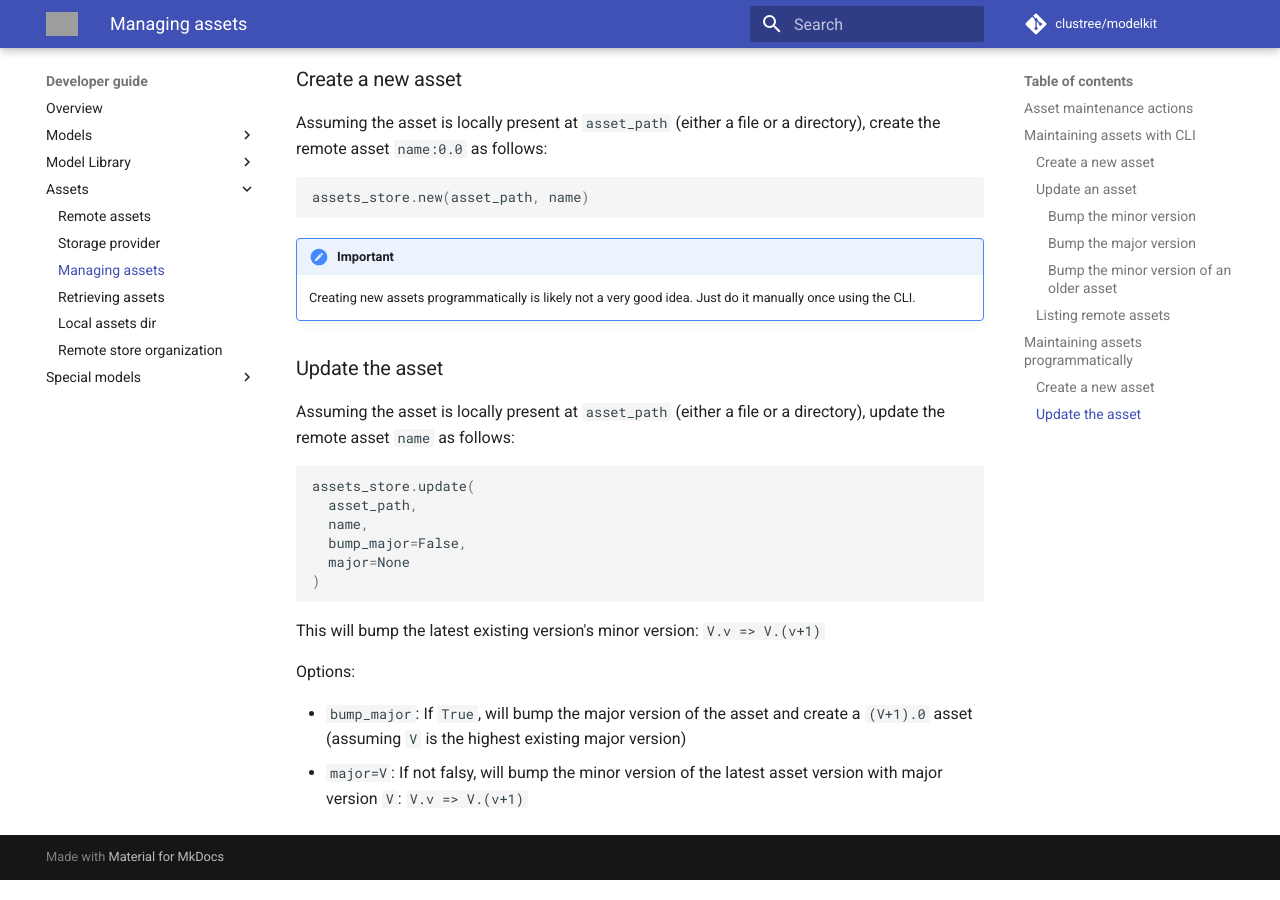
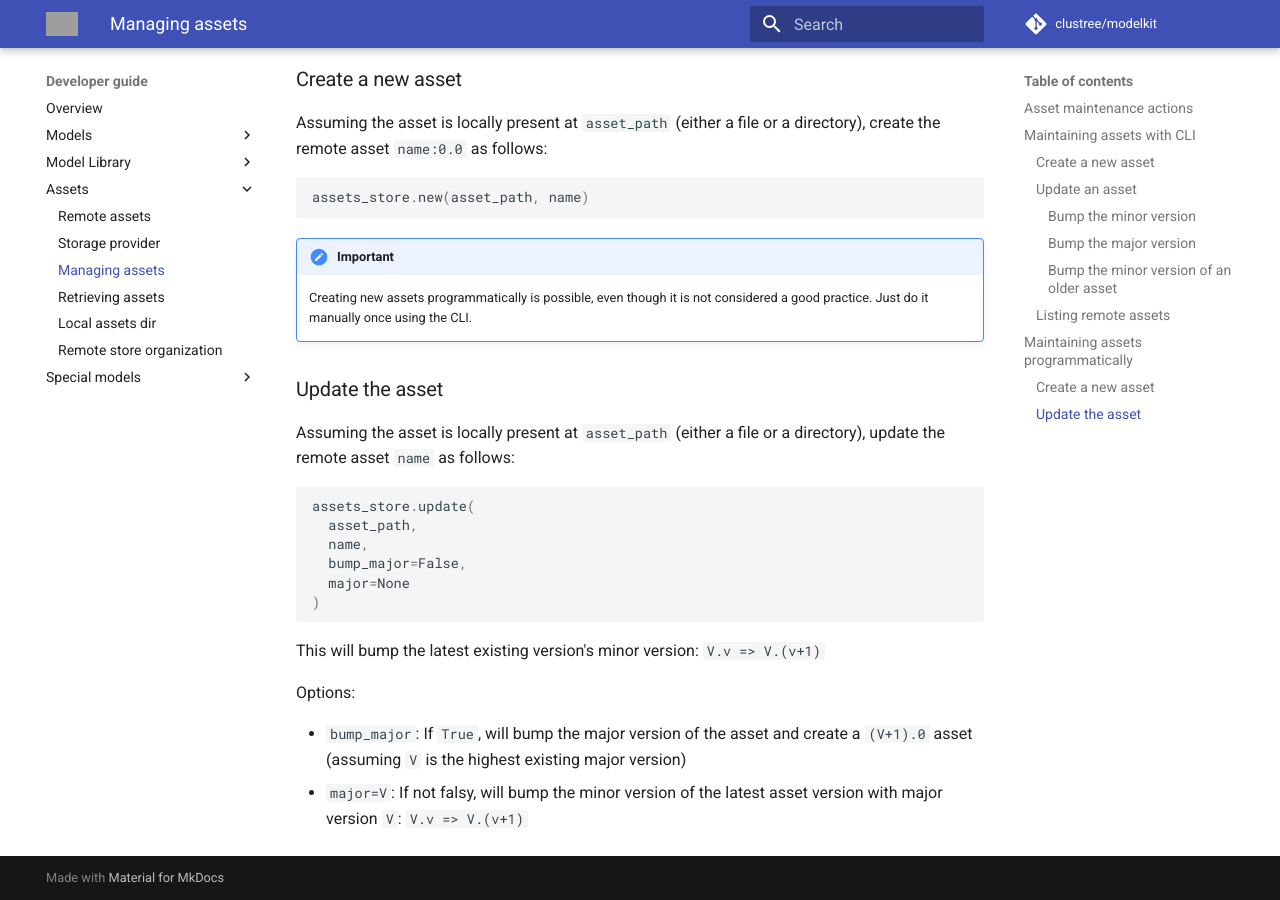
Before and after one commit to Cornerstone-OnDemand/modelkit, an MkDocs documentation site: the page built from docs/assets/managing_assets.md, in a window 1280 px wide and 900 px high, scrolled down 1958 px. Built offline with MkDocs 1.6.1 and Material for MkDocs 9.7.7, drawn with Linux system fonts in a browser that asks for light colours; comment, search, counter and statistics services are not loaded; grey boxes are pictures that could not be loaded.

Commit message:
Update docs/assets/managing_assets.md
Co-authored-by: Antoine Jeannot <71255023+antoinejeannot@users.noreply.github.com>

````diff
--- a/docs/assets/managing_assets.md
+++ b/docs/assets/managing_assets.md
@@ -88,7 +88,7 @@ assets_store.new(asset_path, name)
 ```
 
 !!! important
-    Creating new assets programmatically is likely not a very good idea.
+    Creating new assets programmatically is possible, even though it is not considered a good practice.
     Just do it manually once using the CLI.
 
 
````
